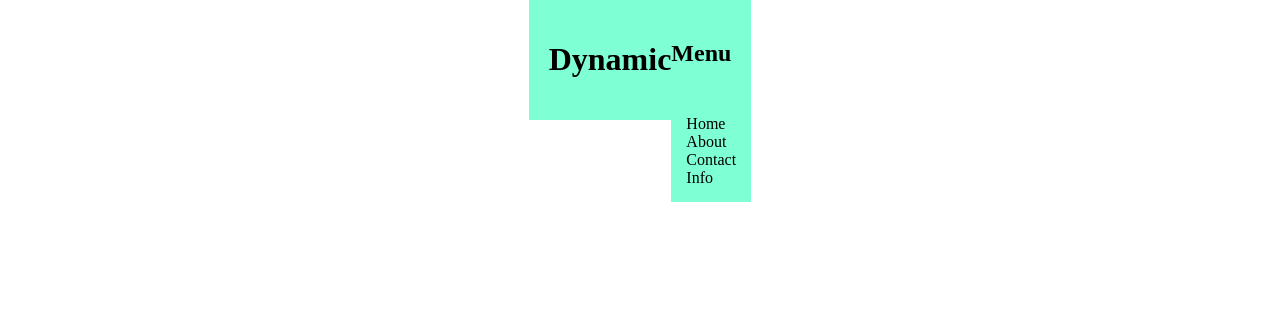
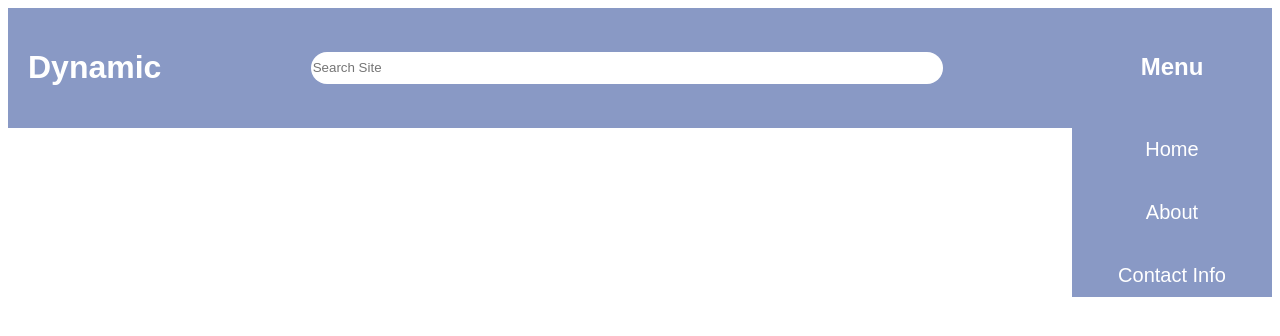
Before and after one commit to gigipink1/dynamic-interface, a website built with webpack: page src/index.html in a window 1280 px wide. Both pictures are taken after a click on the element "Menu". Built offline with nearby package versions, Linux system fonts and the light colour scheme.

Commit message:
Add basic style to page and drop down menu function

```diff
--- a/src/index.html
+++ b/src/index.html
@@ -9,6 +9,7 @@
     <div class="main-grid">
         <header>
             <h1>Dynamic</h1>
+            <input type="search" id="searchbar" placeholder="Search Site">
             <div class="menu">
                 <h2>Menu</h2>
                 <ul class="dropdown hidden">
--- a/src/index.js
+++ b/src/index.js
@@ -11,6 +11,7 @@ function makeDrop(divName, className) {
         else {
             menu.classList.remove('showing');
             menu.classList.add('hidden')
+
         }
 
     })
--- a/src/style.css
+++ b/src/style.css
@@ -1,5 +1,5 @@
 body {
-    margin: 0 50px;
+    font-family: Arial, Helvetica, sans-serif;
 }
 
 ul {
@@ -7,27 +7,54 @@ ul {
     padding: 0;
 }
 
+h1 {
+    padding: 0 20px;
+}
+
 header {
     display:flex;
     justify-content: space-between;
-    justify-self: center;
-    background-color:aquamarine;
-    padding: 20px;
+    align-self: center;
+    background-color:rgb(137, 153, 197);
+    padding: 20px 0;
+    color: white;
+}
+
+#searchbar {
+    align-self: center;
+    border: none;
+    width: 50%;
+    height: 2rem;
+    border-radius: 20px;
 }
 
 .menu {
     display:grid;
     position: relative;
-
+    width: 200px;
+    text-align: center;
+    padding-top: 5px;
 }
 
 .dropdown {
     position: absolute;
     grid-row: 2 / 2;
-    background-color: aquamarine;
+    background-color: rgb(137, 153, 197);
     margin: 0;
-    padding: 15px;
+    width: 200px;
+    text-align: center;
+    font-size: 20px;
 
+}
+
+.dropdown li {
+    margin-top: 20px;
+    padding: 10px 0;
+}
+
+.dropdown li:hover {
+    background-color: rgb(105, 121, 165);
+    cursor: pointer;
 }
 
 .hidden {
```
